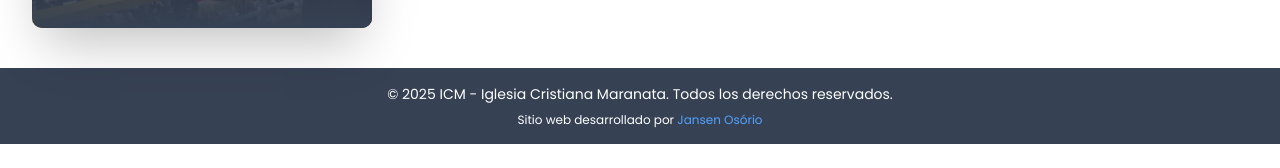
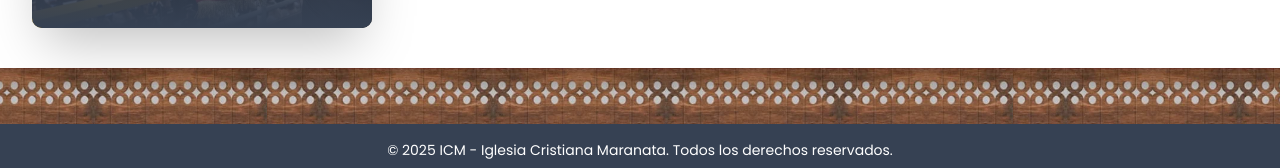
Before and after one commit to jansenosorio/site-icm-america-latina, a Next.js app: page / in a window 1280 px wide. Shown: the part 1063-1231 px from the top of the page. Before the commit the page ends 1207 px from the top, so only its background shows below. Built offline with nearby package versions, Linux system fonts and the light colour scheme.

Commit message:
Implement code changes to enhance functionality and improve performance

```diff
--- a/components/footer/Footer.tsx
+++ b/components/footer/Footer.tsx
@@ -1,5 +1,17 @@
+import clsx from "clsx";
+import { Fragment } from "react";
+
 export const Footer = () => {
   return (
+    <Fragment>
+      <div
+        style={{
+          background: "url('/assets/images/bkg-footer.webp')",
+          backgroundSize: "contain",
+          backgroundPosition: "center",
+        }}
+        className={clsx("w-full h-14")}
+      ></div>
       <footer className="bg-gray-700 text-white py-4">
         <div className="container mx-auto text-center">
           <p className="text-sm">
@@ -17,5 +29,6 @@ export const Footer = () => {
           </p>
         </div>
       </footer>
+    </Fragment>
   );
 };
```
Also changed, not shown: public/assets/images/bkg-footer.webp (added). Lines whose indentation alone changed are shown as unchanged.
